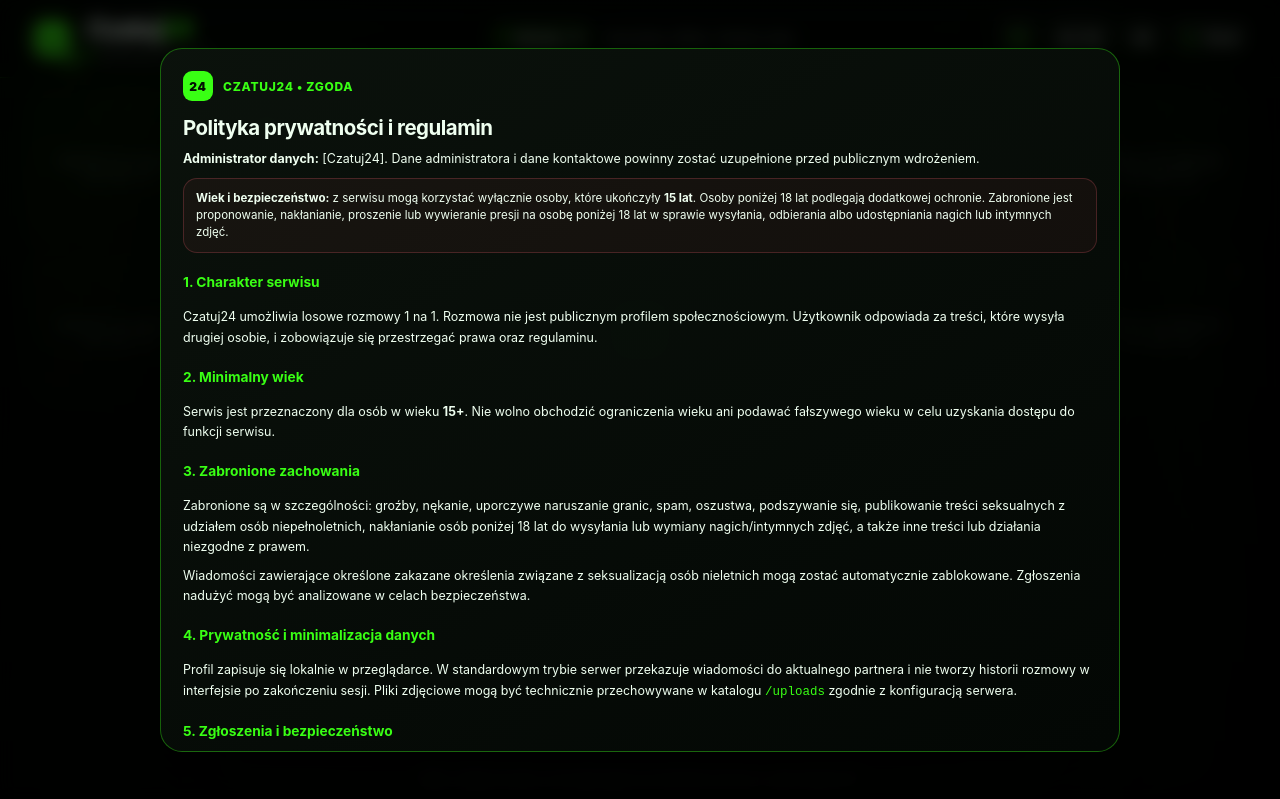
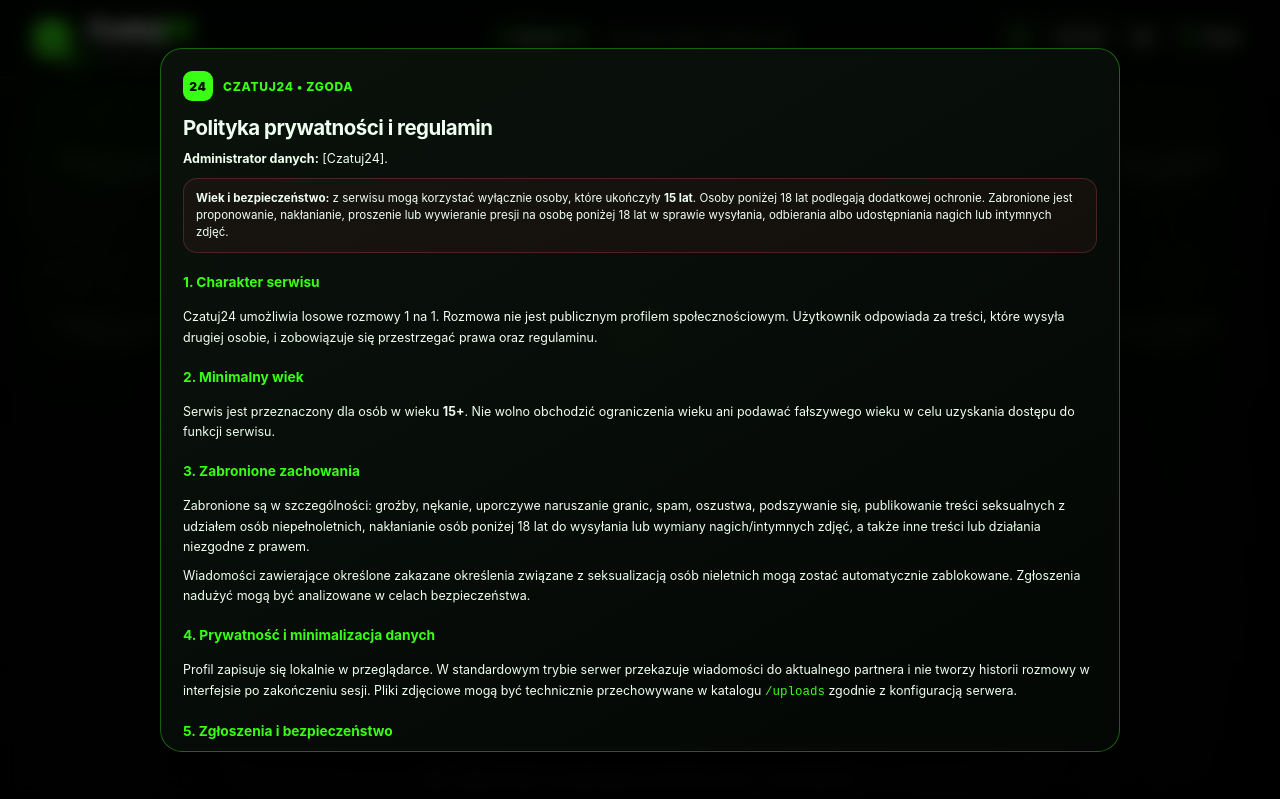
Before and after one commit to jankaspel123-ux/czatuj24P, a website: page index.html in a window 1280 px wide. Drawn offline with nearby package versions, Linux system fonts and the light colour scheme.

```diff
--- a/index.html
+++ b/index.html
@@ -538,7 +538,7 @@
     <div class="consent-brand"><span class="consent-mini-logo">24</span><span>Czatuj24 • Zgoda</span></div>
     <h2>Polityka prywatności i regulamin</h2>
     <div class="consent-text">
-      <p><strong>Administrator danych:</strong> [Czatuj24]. Dane administratora i dane kontaktowe powinny zostać uzupełnione przed publicznym wdrożeniem.</p>
+      <p><strong>Administrator danych:</strong> [Czatuj24].</p>
       <div class="rule-alert"><strong>Wiek i bezpieczeństwo:</strong> z serwisu mogą korzystać wyłącznie osoby, które ukończyły <strong>15 lat</strong>. Osoby poniżej 18 lat podlegają dodatkowej ochronie. Zabronione jest proponowanie, nakłanianie, proszenie lub wywieranie presji na osobę poniżej 18 lat w sprawie wysyłania, odbierania albo udostępniania nagich lub intymnych zdjęć.</div>
       <h3>1. Charakter serwisu</h3>
       <p>Czatuj24 umożliwia losowe rozmowy 1 na 1. Rozmowa nie jest publicznym profilem społecznościowym. Użytkownik odpowiada za treści, które wysyła drugiej osobie, i zobowiązuje się przestrzegać prawa oraz regulaminu.</p>
--- a/server.js
+++ b/server.js
@@ -1755,3 +1755,4 @@
 process.on('unhandledRejection', reason => {
   console.error('Nieobsłużone odrzucenie Promise:', reason);
 });
+.
```
